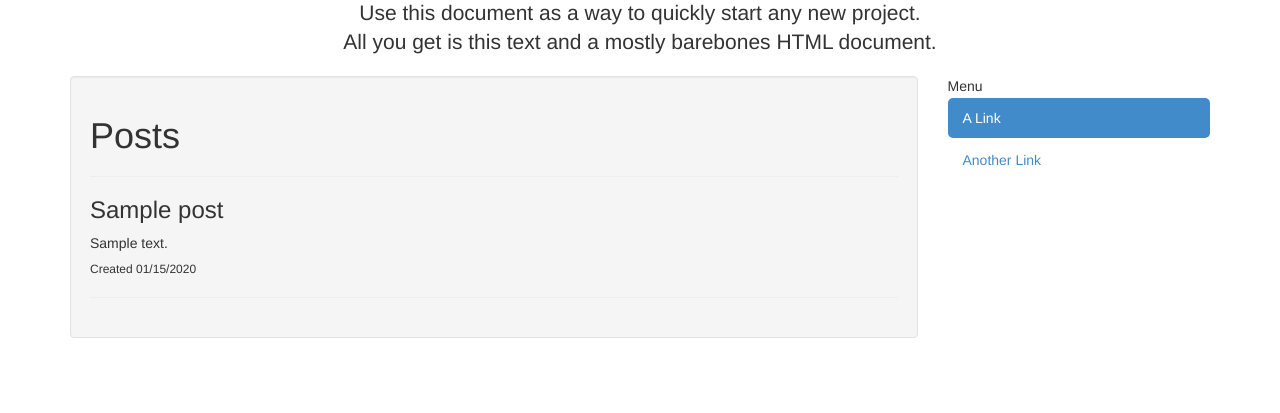
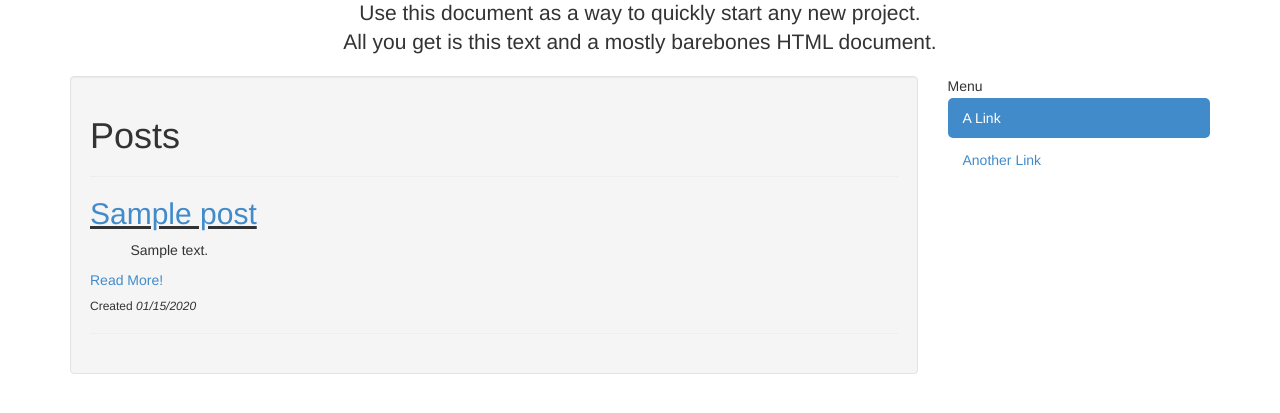
Before and after one commit to kevincrane/kevcrablog, a Flask app: page / in a window 1280 px wide. Shown: the part 132-545 px from the top of the page. Run offline with Flask 2, Linux system fonts and the light colour scheme; tables that the repository leaves empty hold one stand-in row (values such as "Sample post"); parts of the project's set-up code (start-up, migrations or seed data) failed here and were passed over; some libraries are stand-ins or nearby versions.

Commit message:
Formatted post previews on the homepage.

```diff
--- a/app/kevcrablog/__init__.py
+++ b/app/kevcrablog/__init__.py
@@ -6,8 +6,8 @@ MARKDOWN_PRE_HTML = '''
 MARKDOWN_POST_HTML = '''
 </div>
 <script type="text/javascript">
-    converter = new Showdown.converter();
     $(document).ready(function() {
+        converter = new Showdown.converter();
         updateLivePost = function() {
             inputText = $("#markdown-input").val()
             $("#markdown-preview").html(converter.makeHtml(inputText));
--- a/app/kevcrablog/views.py
+++ b/app/kevcrablog/views.py
@@ -23,7 +23,8 @@
 def newpost():
     form = PostForm()
 
-    if form.validate_on_submit():
+    # Validate the form and ensure this Post title doesn't already exist
+    if form.validate_on_submit() and Post.query.filter_by(title=form.title.data).first() == None:
         post = Post(title=form.title.data, body=form.body.data, author_id=None)
         db.session.add(post)
         db.session.commit()
--- a/app/static/css/main.css
+++ b/app/static/css/main.css
@@ -5,3 +5,13 @@
 .text-center {
     text-align: center;
 }
+
+/* Post Preview Style */
+.post-preview-title {
+    text-decoration: underline;
+}
+
+.post-preview-body {
+    padding-left: 5%;
+    padding-right: 5%;
+}
--- a/app/static/js/main.js
+++ b/app/static/js/main.js
@@ -0,0 +1,24 @@
+/**
+ * Javascript functions for general use
+ * @author: Kevin Crane
+ */
+
+// Convert Markdown to a syntax-highlighted blog post
+markdownToHtml = function (inputText, converter) {
+    var postHtml = converter.makeHtml(inputText);
+    $(postHtml).find('pre code').each(
+        function (i, block) {
+            hljs.highlightBlock(block)
+        }
+    );
+    return postHtml;
+}
+
+// Create HTML to display a preview of a post on the blog homepage
+postPreviewHtml = function (title, body, created) {
+    var previewHtml = "<div class='post-preview'>\n";
+    previewHtml += "<h3 class='post-preview-title'>" + title + "</h3>\n";
+    previewHtml += "<p class='post-preview-body'>" + markdownToHtml(body) + "</p>\n";
+    previewHtml += "<h6 class='post-preview-created'>Created <i>" + created + "</i></h6>\n"
+    return previewHtml;
+}
--- a/app/templates/base.html
+++ b/app/templates/base.html
@@ -16,11 +16,13 @@
   <script src="{{ url_for('static', filename='js/vendor/bootstrap.min.js') }}"></script>
   <script src="{{ url_for('static', filename='js/vendor/showdown.min.js') }}"></script>
   {{ moment.include_moment() }}
+  <script src="{{ url_for('static', filename='js/main.js') }}"></script>
 
   <link rel="stylesheet" href="http://yandex.st/highlightjs/8.0/styles/default.min.css">
   <!-- highlight.js -->
   <script src="http://yandex.st/highlightjs/8.0/highlight.min.js"></script>
   <!-- TODO: choose a style/theme for highlight.js -->
+  <!-- Clean up Asset section a little/maybe move all JS to the bottom -->
 </head>
 
 <body>
--- a/app/templates/index.html
+++ b/app/templates/index.html
@@ -8,14 +8,33 @@
   <div class="row">
     <div class="col-md-9">
       <div class="well">
-        <h1>Posts</h1>
-        <hr/>
-        {% for post in posts %}
-          <h3>{{ post.title }}</h3>
-          <p>{{ post.body }}</p>
-          <h6>Created {{ moment(post.created).calendar() }}</h6>
+        <div id="post-preview-list">
+          <h1>Posts</h1>
           <hr/>
-        {% endfor %}
+          {% if posts %}
+            {% for post in posts %}
+              <!-- Generate a preview of each blog post -->
+              <h2 class="post-preview-title"><a href="#">{{ post.title }}</a></h2>
+              <p class="post-preview-body">{{ post.body|safe|truncate(255) }}</p>
+              <a class="post-preview-read" href="#">Read More!</a>
+              <h6 class="post-preview-created">Created <i>{{ moment(post.created).calendar() }}</i></h6>
+              <hr/>
+            {% endfor %}
+            <script type="text/javascript">
+              $(document).ready(function () {
+                var converter = new Showdown.converter();
+                $(".post-preview-body").each(function () {
+                  $(this).html(converter.makeHtml($(this).html()));
+                });
+                $('pre code').each(function (i, e) {
+                  hljs.highlightBlock(e)
+                });
+              });
+            </script>
+          {% else %}
+            <h3 class="text-warning">No blog posts found. :(</h3>
+          {% endif %}
+        </div>
       </div>
     </div>
 
```
